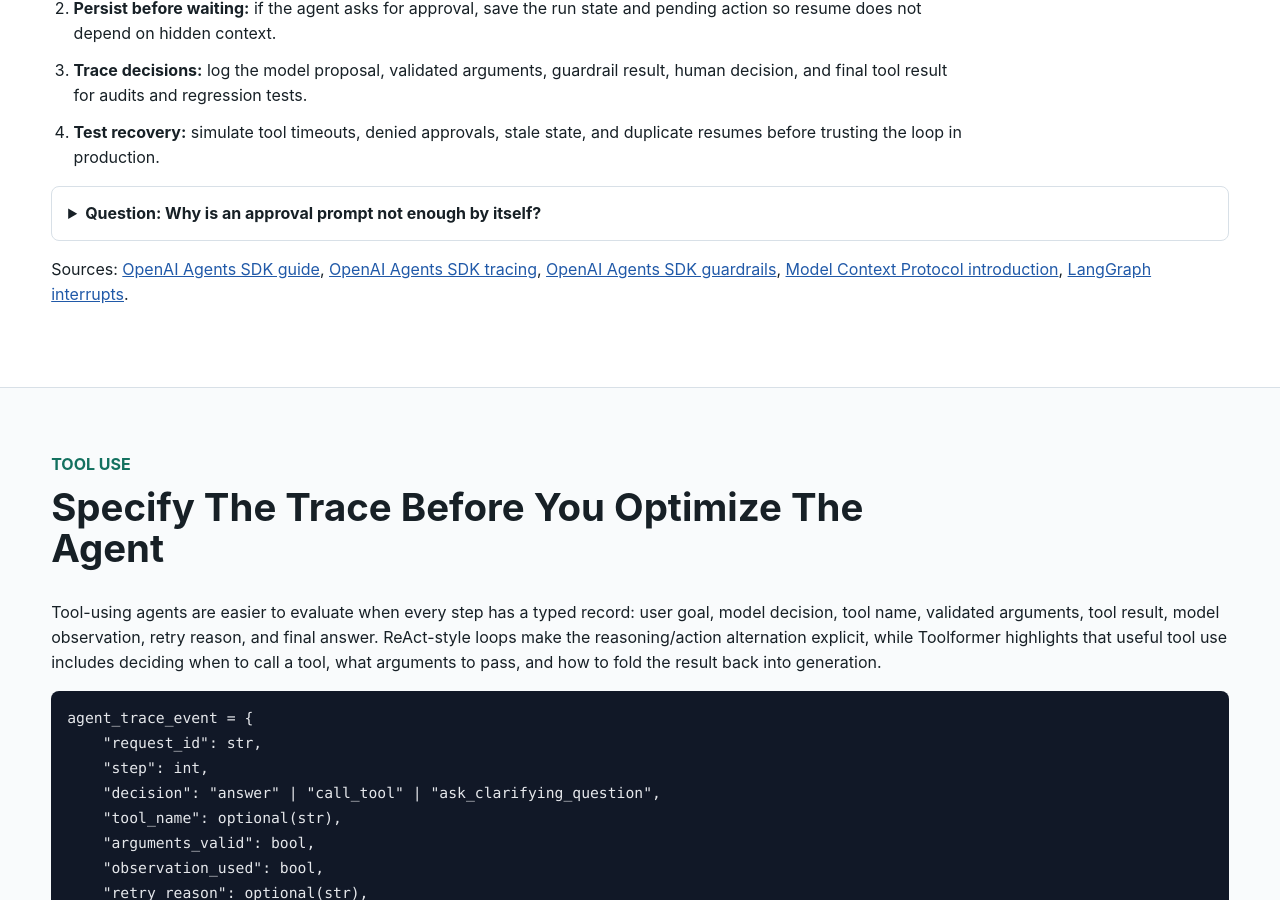
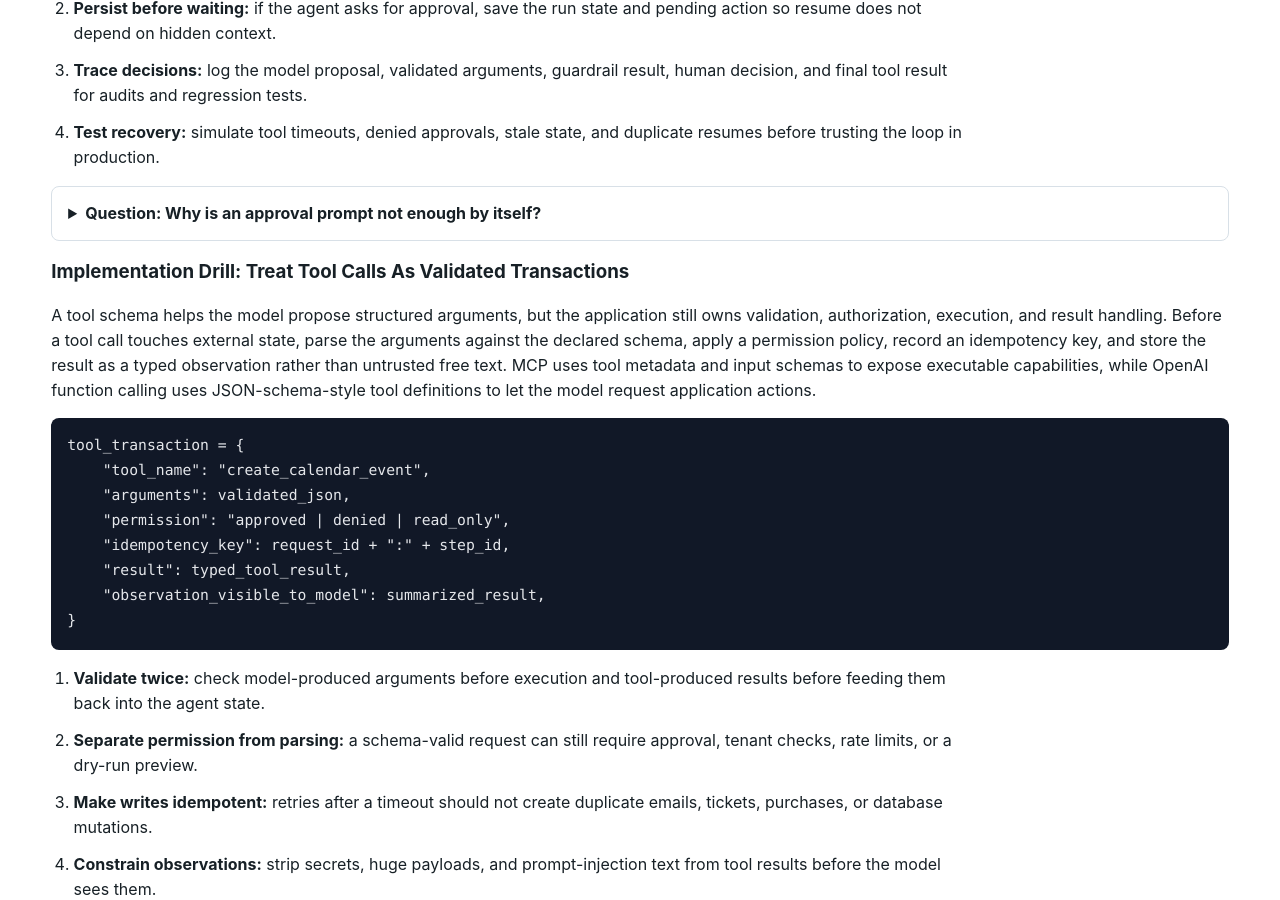
Before and after one commit to kennethli319/kennethli319.github.io, a Jekyll site: the page llm-ml-course/lessons/finetuning-rag-agents.html, which Jekyll copies as it is, in a window 1280 px wide and 900 px high, scrolled down 6181 px. Built offline with Jekyll 4.4.1, drawn with Linux system fonts in a browser that asks for light colours; some of the changed text lies outside the part shown.

Commit message:
Sync validated tool-call course drill

```diff
--- a/llm-ml-course/lessons/finetuning-rag-agents.html
+++ b/llm-ml-course/lessons/finetuning-rag-agents.html
@@ -275,12 +275,44 @@ context = [chunk for score, chunk in sorted(scored, reverse=True)[:6]]</code></p
         <summary>Question: Why is an approval prompt not enough by itself?</summary>
         <p>The system also needs durable state, a typed pending action, a resume path, and trace evidence. Otherwise a denied or delayed approval can leave the agent in an ambiguous state that is hard to test or audit.</p>
       </details>
+      <h3>Implementation Drill: Treat Tool Calls As Validated Transactions</h3>
+      <p>
+        A tool schema helps the model propose structured arguments, but the
+        application still owns validation, authorization, execution, and result
+        handling. Before a tool call touches external state, parse the
+        arguments against the declared schema, apply a permission policy, record
+        an idempotency key, and store the result as a typed observation rather
+        than untrusted free text. MCP uses tool metadata and input schemas to
+        expose executable capabilities, while OpenAI function calling uses
+        JSON-schema-style tool definitions to let the model request application
+        actions.
+      </p>
+      <pre><code>tool_transaction = {
+    "tool_name": "create_calendar_event",
+    "arguments": validated_json,
+    "permission": "approved | denied | read_only",
+    "idempotency_key": request_id + ":" + step_id,
+    "result": typed_tool_result,
+    "observation_visible_to_model": summarized_result,
+}</code></pre>
+      <ol class="steps">
+        <li><strong>Validate twice:</strong> check model-produced arguments before execution and tool-produced results before feeding them back into the agent state.</li>
+        <li><strong>Separate permission from parsing:</strong> a schema-valid request can still require approval, tenant checks, rate limits, or a dry-run preview.</li>
+        <li><strong>Make writes idempotent:</strong> retries after a timeout should not create duplicate emails, tickets, purchases, or database mutations.</li>
+        <li><strong>Constrain observations:</strong> strip secrets, huge payloads, and prompt-injection text from tool results before the model sees them.</li>
+      </ol>
+      <details class="qa">
+        <summary>Question: What does a valid tool-call schema not guarantee?</summary>
+        <p>It does not prove the action is authorized, safe, useful, idempotent, or semantically correct. It only narrows the shape of the proposed arguments, so runtime policy and result validation remain required.</p>
+      </details>
       <p>
         Sources:
         <a href="https://developers.openai.com/api/docs/guides/agents">OpenAI Agents SDK guide</a>,
+        <a href="https://developers.openai.com/api/docs/guides/function-calling">OpenAI function calling guide</a>,
         <a href="https://openai.github.io/openai-agents-python/tracing/">OpenAI Agents SDK tracing</a>,
         <a href="https://openai.github.io/openai-agents-python/guardrails/">OpenAI Agents SDK guardrails</a>,
         <a href="https://modelcontextprotocol.io/docs/getting-started/intro">Model Context Protocol introduction</a>,
+        <a href="https://modelcontextprotocol.io/specification/2025-03-26/server/tools">MCP tools specification</a>,
         <a href="https://docs.langchain.com/oss/python/langgraph/interrupts">LangGraph interrupts</a>.
       </p>
     </section>
```
Also changed, not shown: llm-ml-course/README.md (+3 -0 lines).
